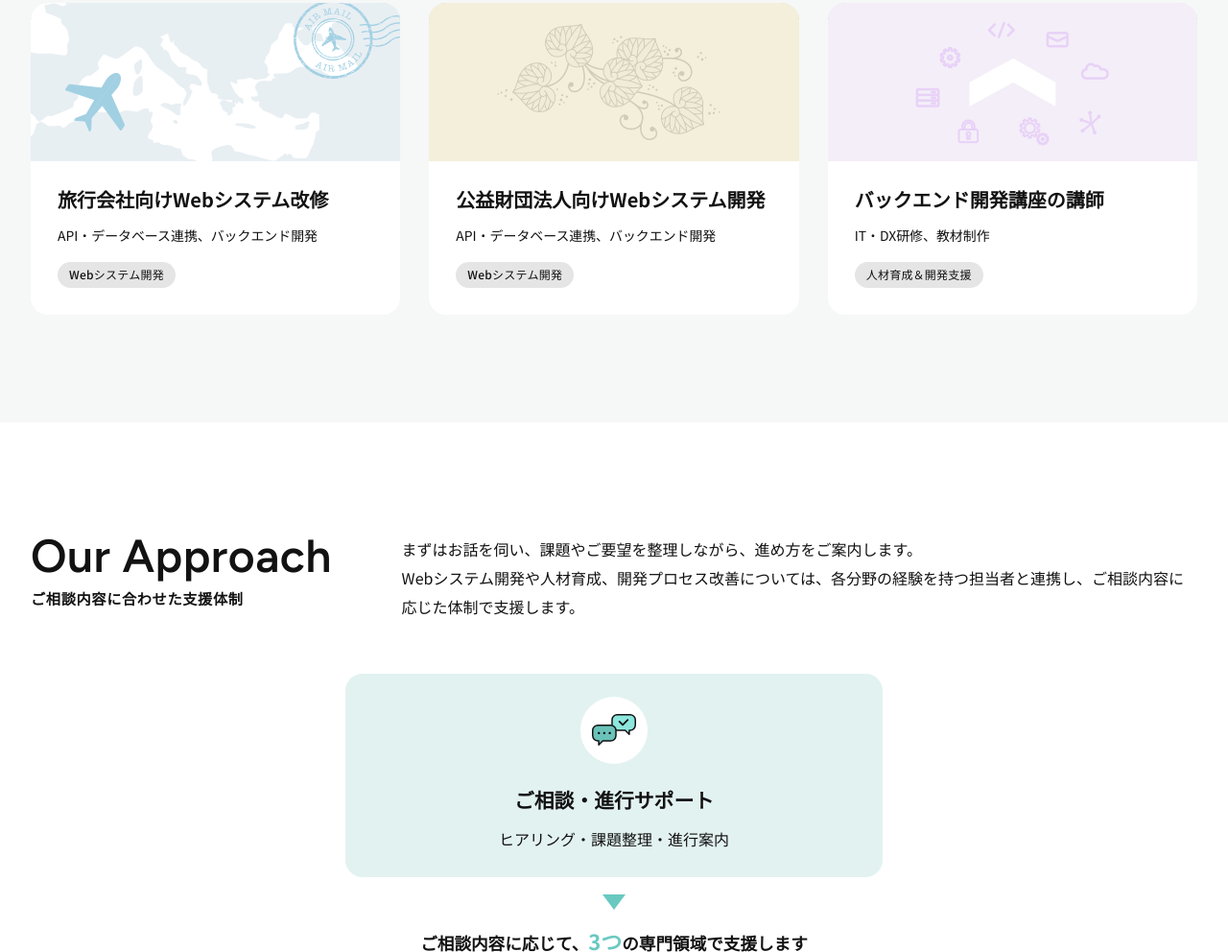
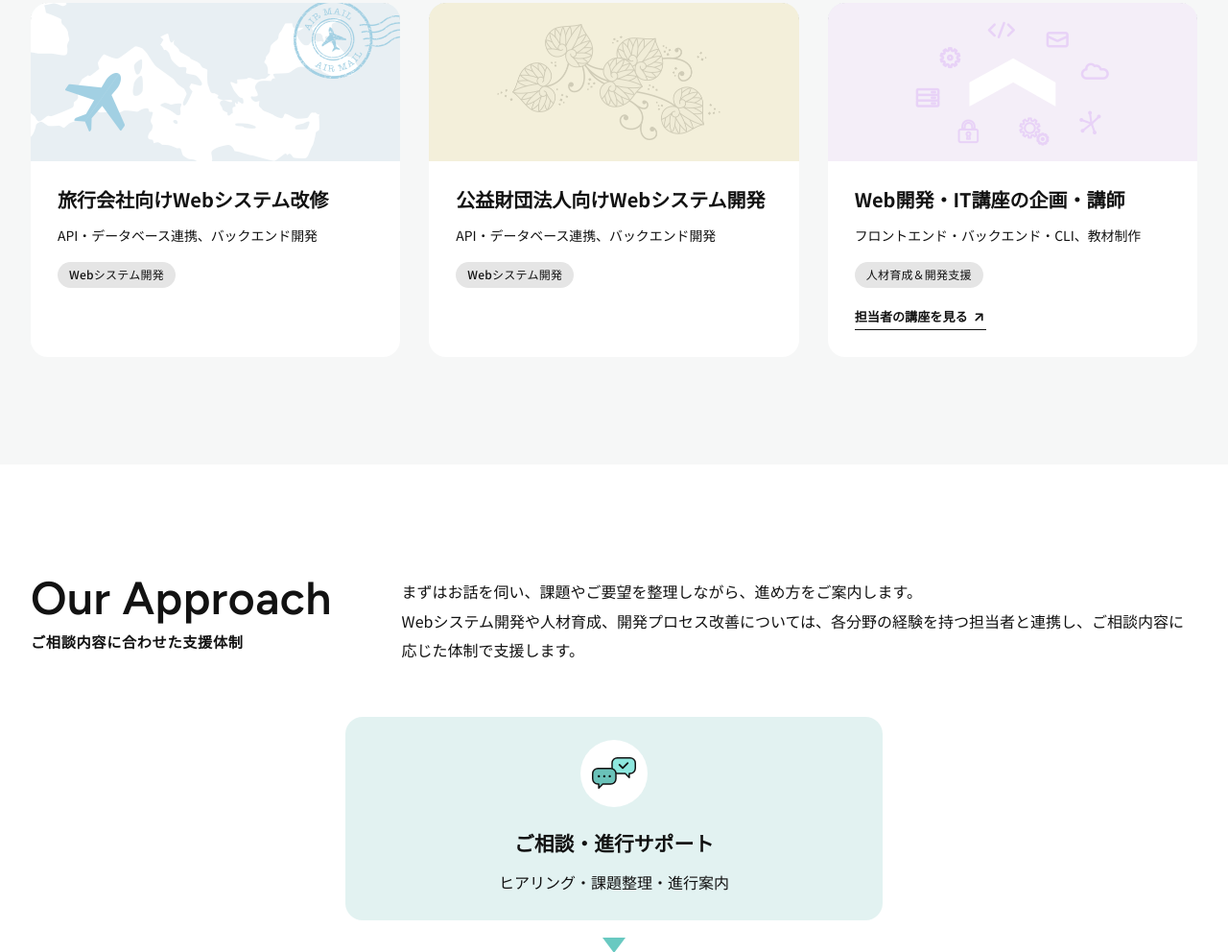
Before and after one commit to maple-lab-jp/maple-lab-jp.github.io, a plain HTML site: page index.html in a window 1280 px wide. Shown: the part 2124-3116 px from the top of the page at 96% size. Drawn offline with Linux system fonts and the light colour scheme.

Commit message:
Add files via upload

```diff
--- a/index.html
+++ b/index.html
@@ -167,8 +167,15 @@
             <div class="work-copy"><h3>公益財団法人向けWebシステム開発</h3><p>API・データベース連携、バックエンド開発</p><span class="work-category">Webシステム開発</span></div>
           </article>
           <article class="work-card">
-            <figure class="media work-media"><img src="assets/images/work-training.png" alt="バックエンド開発講座のイメージ" loading="lazy"></figure>
-            <div class="work-copy"><h3>バックエンド開発講座の講師</h3><p>IT・DX研修、教材制作</p><span class="work-category">人材育成＆開発支援</span></div>
+            <figure class="media work-media"><img src="assets/images/work-training.png" alt="Web開発・IT講座のイメージ" loading="lazy"></figure>
+            <div class="work-copy">
+              <h3>Web開発・IT講座の企画・講師</h3>
+              <p>フロントエンド・バックエンド・CLI、教材制作</p>
+              <span class="work-category">人材育成＆開発支援</span>
+              <div class="text-links">
+                <a href="https://www.udemy.com/user/kazuhiko-sugimoto-3/" target="_blank" rel="noopener noreferrer">担当者の講座を見る <img src="assets/images/arrow-new-window.svg" alt="" width="15" height="14" aria-hidden="true"></a>
+              </div>
+            </div>
           </article>
         </div>
       </div>
```
